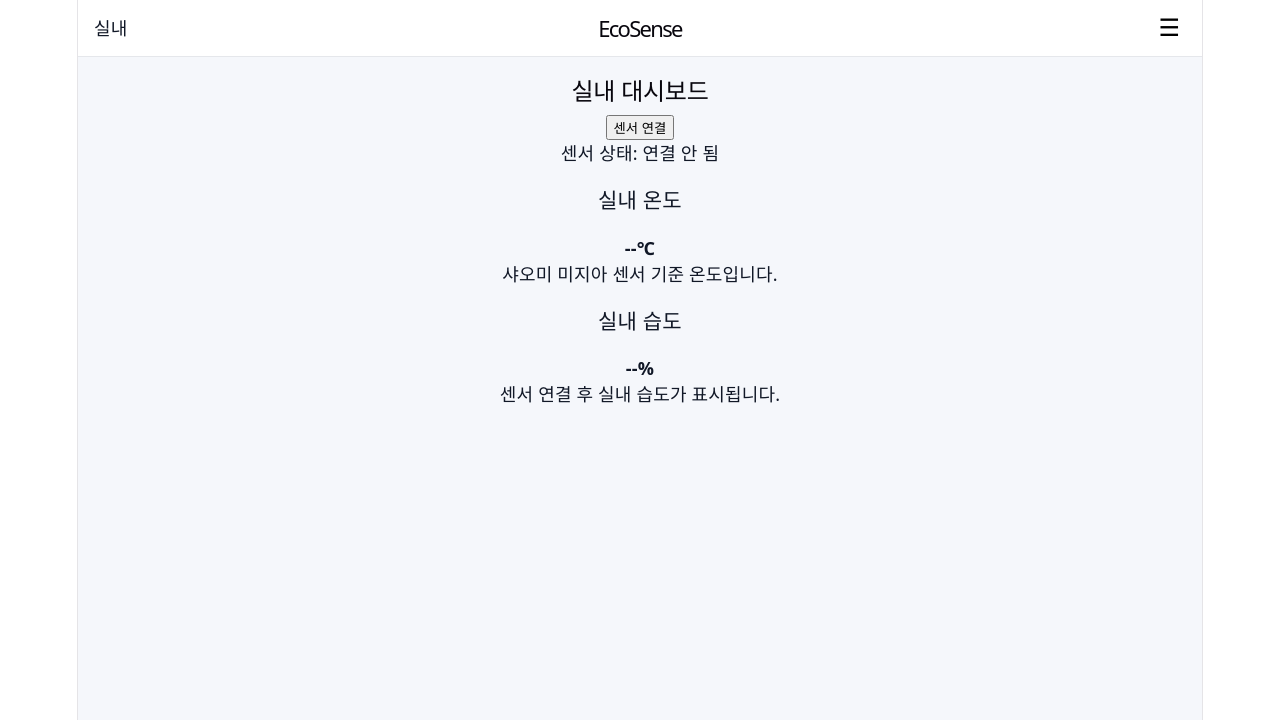
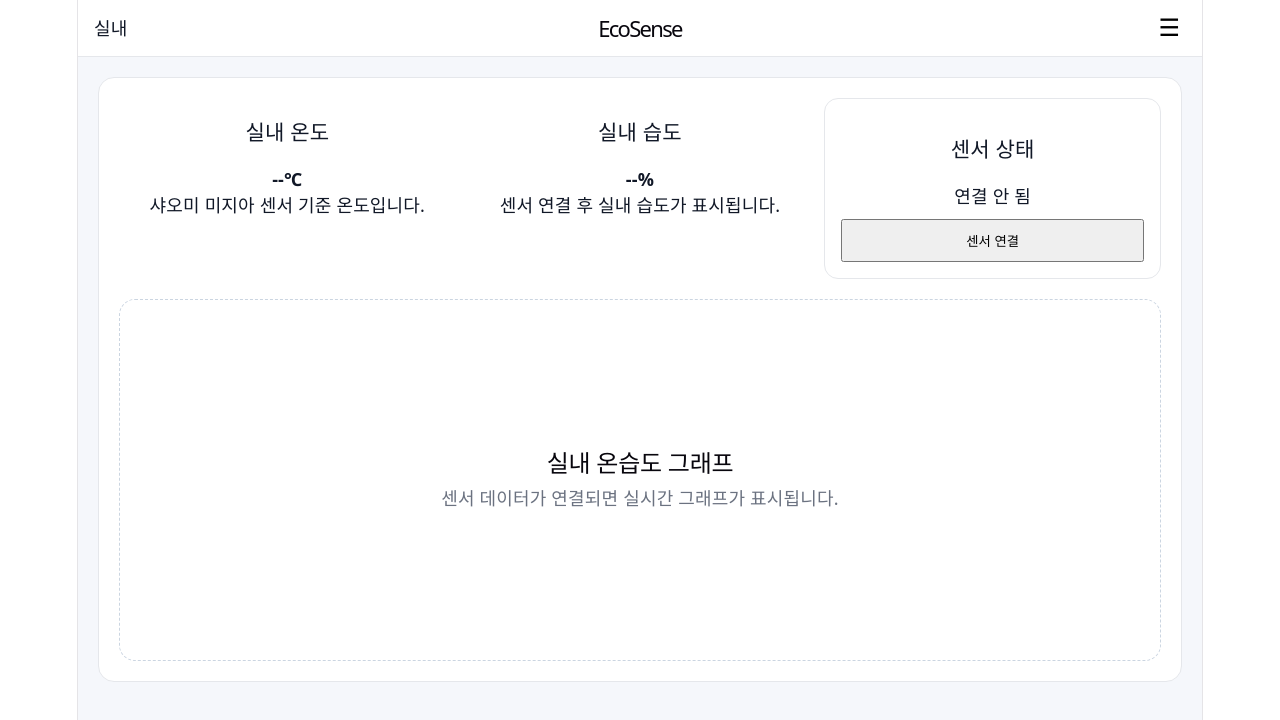
Before and after one commit to kanzer0509-cpu/ecosence-project, a React (Vite) app in the folder frontend/: page /indoor in a window 1280 px wide. Shown: the top 720 px of the page. Built offline with nearby package versions, Linux system fonts and the light colour scheme; no server answers.

Commit message:
실내대시보드 UI 변경

```diff
--- a/frontend/src/index.css
+++ b/frontend/src/index.css
@@ -234,3 +234,47 @@ code {
     grid-template-columns: 1fr;
   }
 }
+
+.indoor-card {
+  background: white;
+  border: 1px solid #e5e7eb;
+  border-radius: 16px;
+  padding: 20px;
+}
+
+.indoor-summary {
+  display: grid;
+  grid-template-columns: repeat(3, 1fr);
+  gap: 16px;
+  margin-bottom: 20px;
+}
+
+.sensor-status-card {
+  border: 1px solid #e5e7eb;
+  border-radius: 14px;
+  padding: 16px;
+}
+
+.sensor-status-card button {
+  width: 100%;
+  padding: 10px;
+  margin-top: 10px;
+}
+
+.indoor-chart-area {
+  min-height: 320px;
+  border: 1px dashed #cbd5e1;
+  border-radius: 16px;
+  padding: 20px;
+  display: flex;
+  flex-direction: column;
+  justify-content: center;
+  align-items: center;
+  color: #6b7280;
+}
+
+@media (max-width: 768px) {
+  .indoor-summary {
+    grid-template-columns: 1fr;
+  }
+}
--- a/frontend/src/pages/IndoorPage.jsx
+++ b/frontend/src/pages/IndoorPage.jsx
@@ -6,22 +6,12 @@ import { useSensorStore } from '../stores/useSensorStore';
 
 export default function IndoorPage() {
   const { isConnected, data } = useSensorStore();
-
   const { connectSensor, disconnectSensor } = useBluetooth();
 
   return (
-    <section>
-      <h2>실내 대시보드</h2>
-
-      <SensorConnectButton
-        isConnected={isConnected}
-        onConnect={connectSensor}
-        onDisconnect={disconnectSensor}
-      />
-
-      <p>센서 상태: {isConnected ? '연결됨' : '연결 안 됨'}</p>
-
-      <div>
+    <section className="indoor-page">
+      <div className="indoor-card">
+        <div className="indoor-summary">
           <InfoCard
             title="실내 온도"
             value={data.temperature === null ? '--℃' : `${data.temperature}℃`}
@@ -37,6 +27,23 @@ export default function IndoorPage() {
                 : '센서 연결 후 실내 습도가 표시됩니다.'
             }
           />
+
+          <div className="sensor-status-card">
+            <h3>센서 상태</h3>
+            <p>{isConnected ? '연결됨' : '연결 안 됨'}</p>
+
+            <SensorConnectButton
+              isConnected={isConnected}
+              onConnect={connectSensor}
+              onDisconnect={disconnectSensor}
+            />
+          </div>
+        </div>
+
+        <div className="indoor-chart-area">
+          <h2>실내 온습도 그래프</h2>
+          <p>센서 데이터가 연결되면 실시간 그래프가 표시됩니다.</p>
+        </div>
       </div>
     </section>
   );
```
Lines whose indentation alone changed are shown as unchanged.
